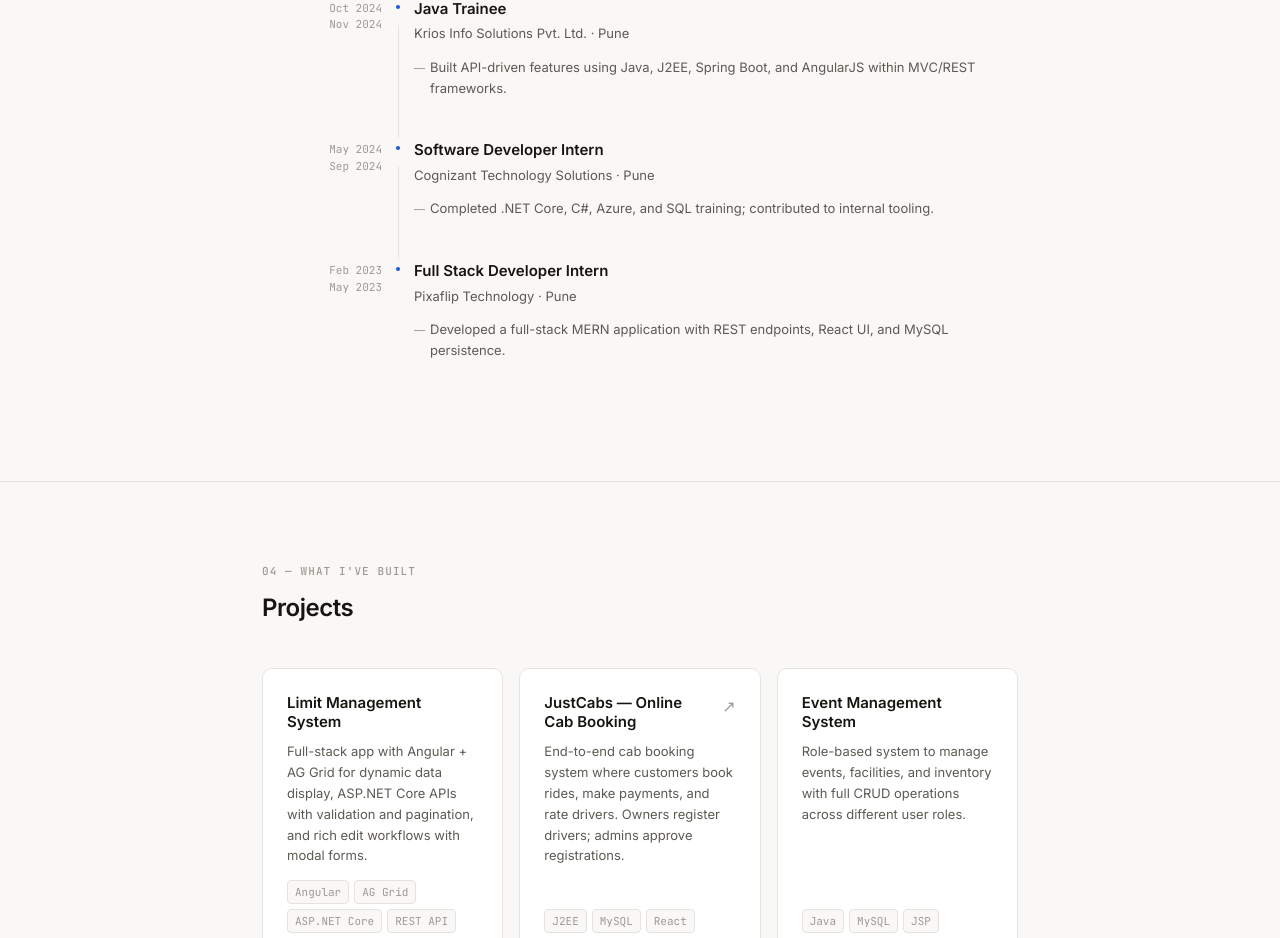
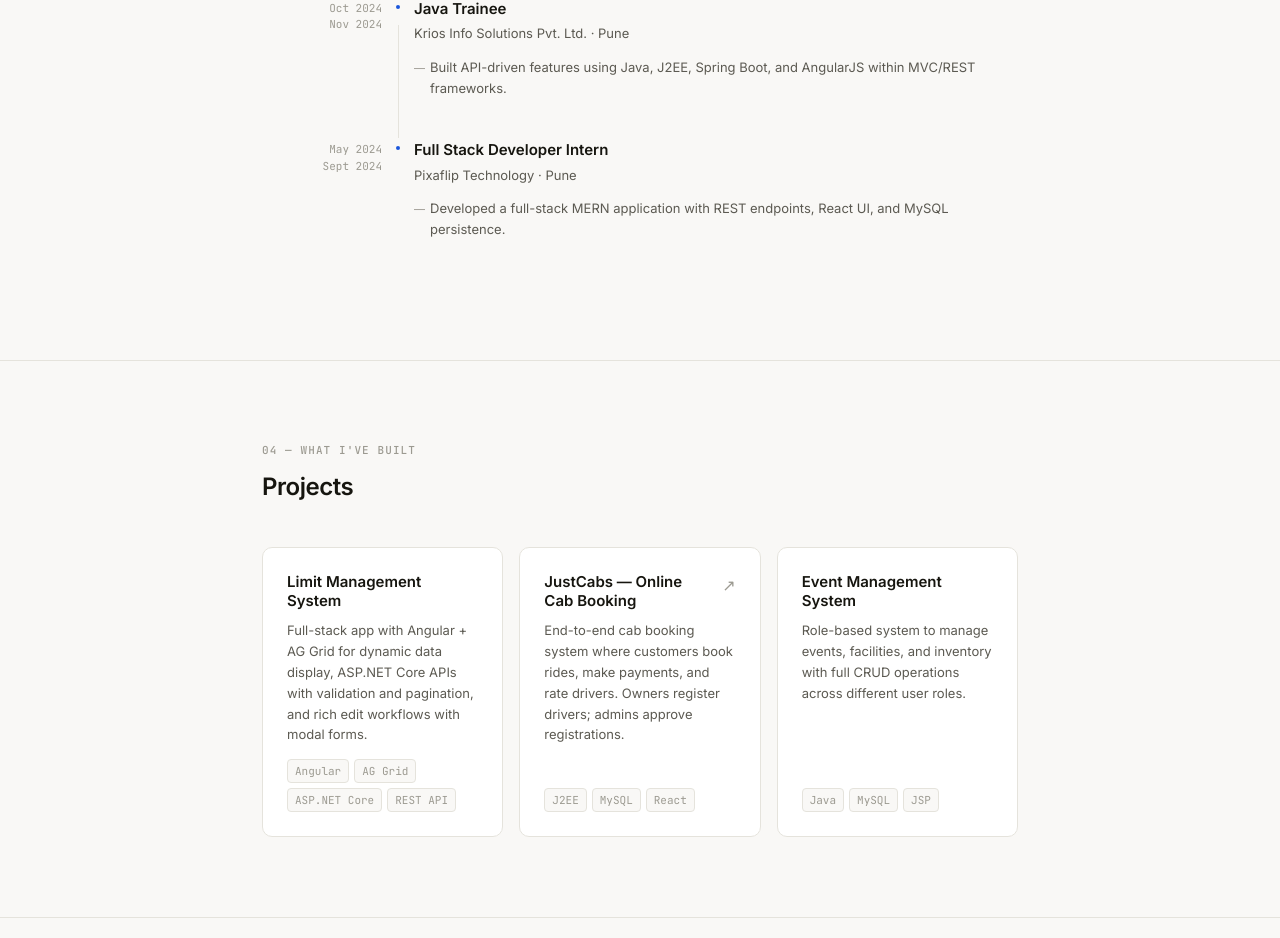
Before and after one commit to nilesh-katkar/nilesh-portfolio, a Next.js app: page / in a window 1280 px wide. Shown: the part 1898-2836 px from the top of the page. Built offline with nearby package versions, Linux system fonts and the light colour scheme.

Commit message:
Changes made in experience section

```diff
--- a/components/Experience.tsx
+++ b/components/Experience.tsx
@@ -22,15 +22,7 @@
     ],
   },
   {
-    date: 'May 2024\nSep 2024',
-    role: 'Software Developer Intern',
-    company: 'Cognizant Technology Solutions · Pune',
-    bullets: [
-      'Completed .NET Core, C#, Azure, and SQL training; contributed to internal tooling.',
-    ],
-  },
-  {
-    date: 'Feb 2023\nMay 2023',
+    date: 'May 2024\nSept 2024',
     role: 'Full Stack Developer Intern',
     company: 'Pixaflip Technology · Pune',
     bullets: [
```
